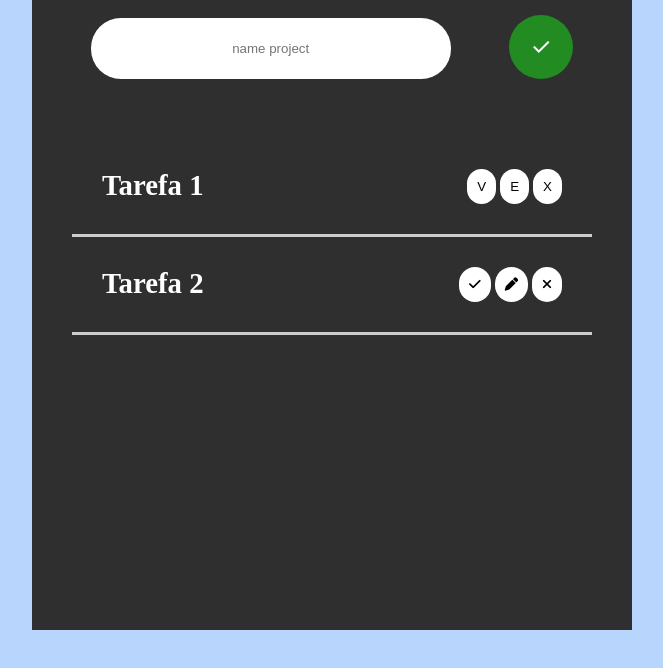
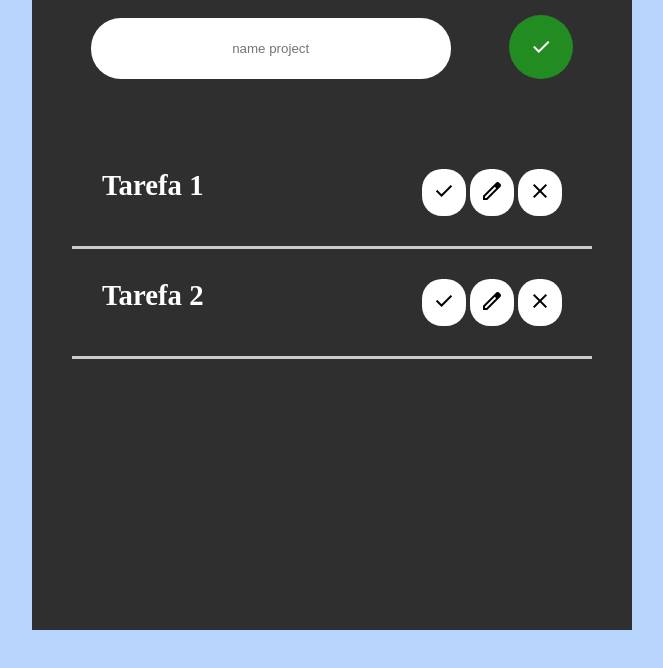
Before and after one commit to leandromacedo117/to-do-list-js, a plain HTML site: page to do in just js/index.html in a window 1280 px wide. Shown: the part 120-788 px from the top of the page, without its empty margins (308-971 px from the left). Drawn offline with nearby package versions, Linux system fonts and the light colour scheme.

Commit message:
Update index.html
Fiz algumas alterações nos button

```diff
--- a/to do in just js/index.html
+++ b/to do in just js/index.html
@@ -37,64 +37,52 @@
                             <h4>Tarefa 1</h4>
 
                           <span class="span">
+
                             <button class="finish-todo">
-                              V
+                              <span class="material-symbols-outlined">
+                                done
+                                </span>
                            </button>
+
                            <button class="edit-todo">
-                              E
+                            <span class="material-symbols-outlined">
+                              edit
+                              </span>
                            </button>
+
                            <button class="delete-todo">
-                              X
+                            <span class="material-symbols-outlined">
+                              close
+                              </span>
                             </button>
+
                         </div>
 
                         <div class="list-done">
                             <h4>Tarefa 2</h4>
 
                           <span class="span">
+
                             <button class="finish-todo">
-                                    <i class="fa-solid fa-check"></i>
+                              <span class="material-symbols-outlined">
+                                done
+                                </span>
                            </button>
+
                            <button class="edit-todo">
-                                    <i class="fa-solid fa-pen"></i>
+                            <span class="material-symbols-outlined">
+                              edit
+                              </span>
                            </button>
+
                            <button class="delete-todo">
-                                    <i class="fa-solid fa-xmark"></i>
+                            <span class="material-symbols-outlined">
+                              close
+                              </span>
                             </button>
                                 </span>
                               </div>
 
-                        <!-- <div class="list-done">
-                            <h4>Tarefa 3</h4>
-
-                          <span>
-                                <button class="finish-todo">
-                                    <i class="fa-solid fa-check"></i>
-                                 </button>
-                                 <button class="edit-todo">
-                                    <i class="fa-solid fa-pen"></i>
-                                 </button>
-                                 <button class="delete-todo">
-                                    <i class="fa-solid fa-xmark"></i>
-                                  </button>
-                                </span>
-                        </div>
-
-                        <div class="list-done">
-                            <h4>Tarefa 4</h4>
-
-                          <span>
-                                <button class="finish-todo">
-                                    <i class="fa-solid fa-check"></i>
-                                 </button>
-                                 <button class="edit-todo">
-                                    <i class="fa-solid fa-pen"></i>
-                                 </button>
-                                 <button class="delete-todo">
-                                    <i class="fa-solid fa-xmark"></i>
-                                  </button>
-                                </span>
-                        </div> -->
 
                     </div>
                 </div>
```
Lines whose indentation alone changed are shown as unchanged.
